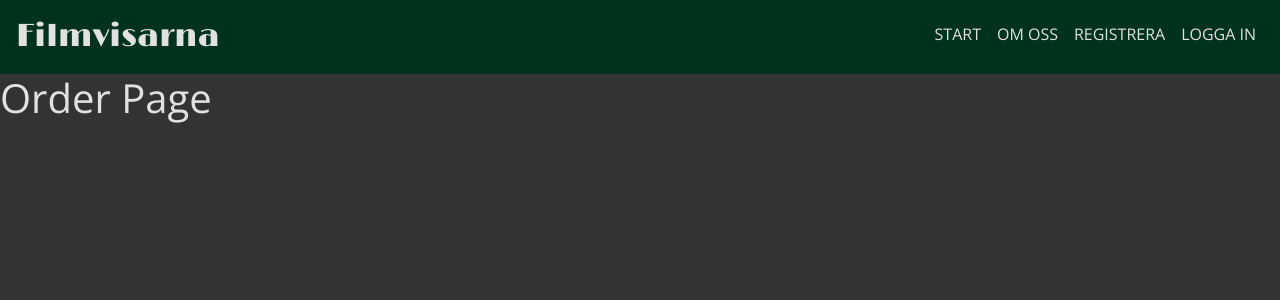
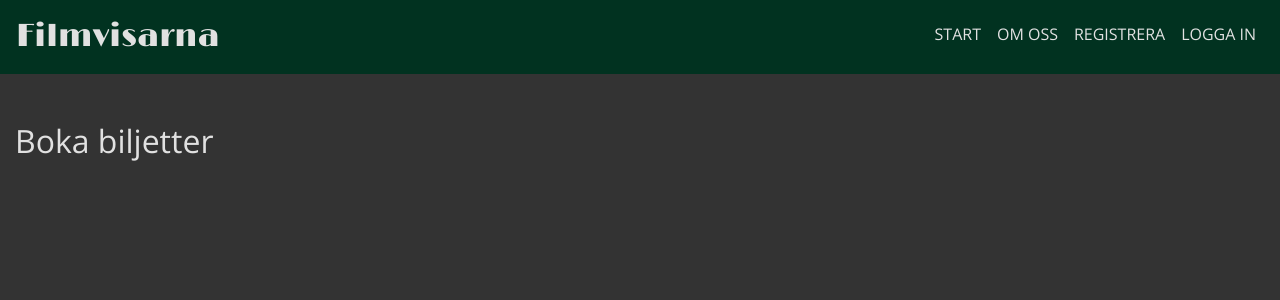
Before and after one commit to chris-mbg/FilmvisarnaAB, a React (Create React App) app: page /order in a window 1280 px wide. Shown: the top 300 px of the page. Built offline with nearby package versions, Linux system fonts and the light colour scheme; no server answers.

Commit message:
Created basic boilerplate for OrderPage + imported Screeningpicker

```diff
--- a/src/pages/OrderPage.js
+++ b/src/pages/OrderPage.js
@@ -1,9 +1,10 @@
-import React from 'react'
+import styles from "../css/OrderPage.module.css";
+import { Container } from "react-bootstrap";
 
 export default function OrderPage() {
   return (
-    <div>
-      <h1>Order Page</h1>
-    </div>
-  )
+    <Container className="mt-5" fluid>
+      <h2>Boka biljetter</h2>
+    </Container>
+  );
 }
```
Also changed, not shown: src/components/orderpage/ScreeningPicker.js (added, +7 -0 lines), src/css/OrderPage.module.css (added), src/css/ScreeningPicker.module.css (added).
